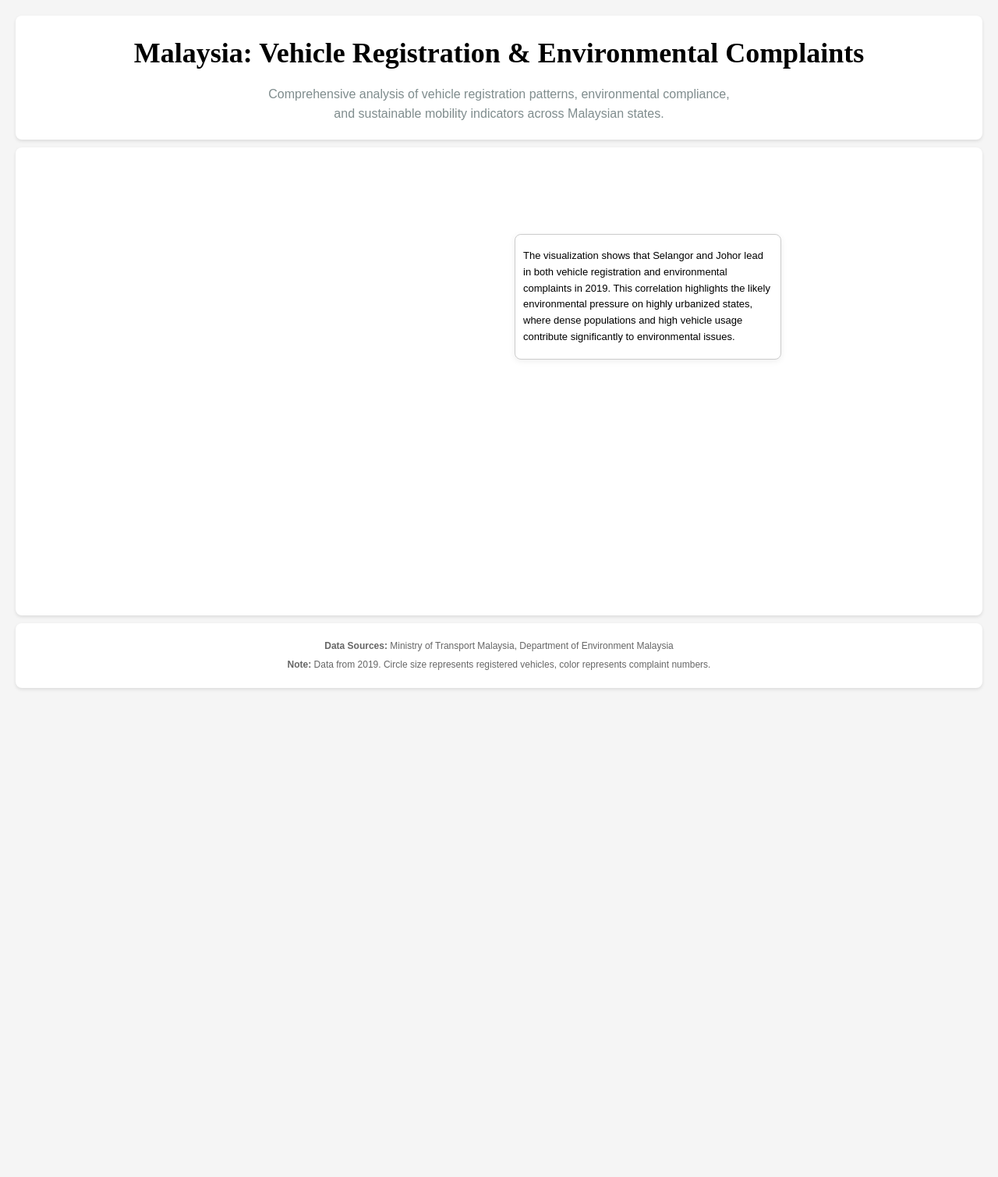
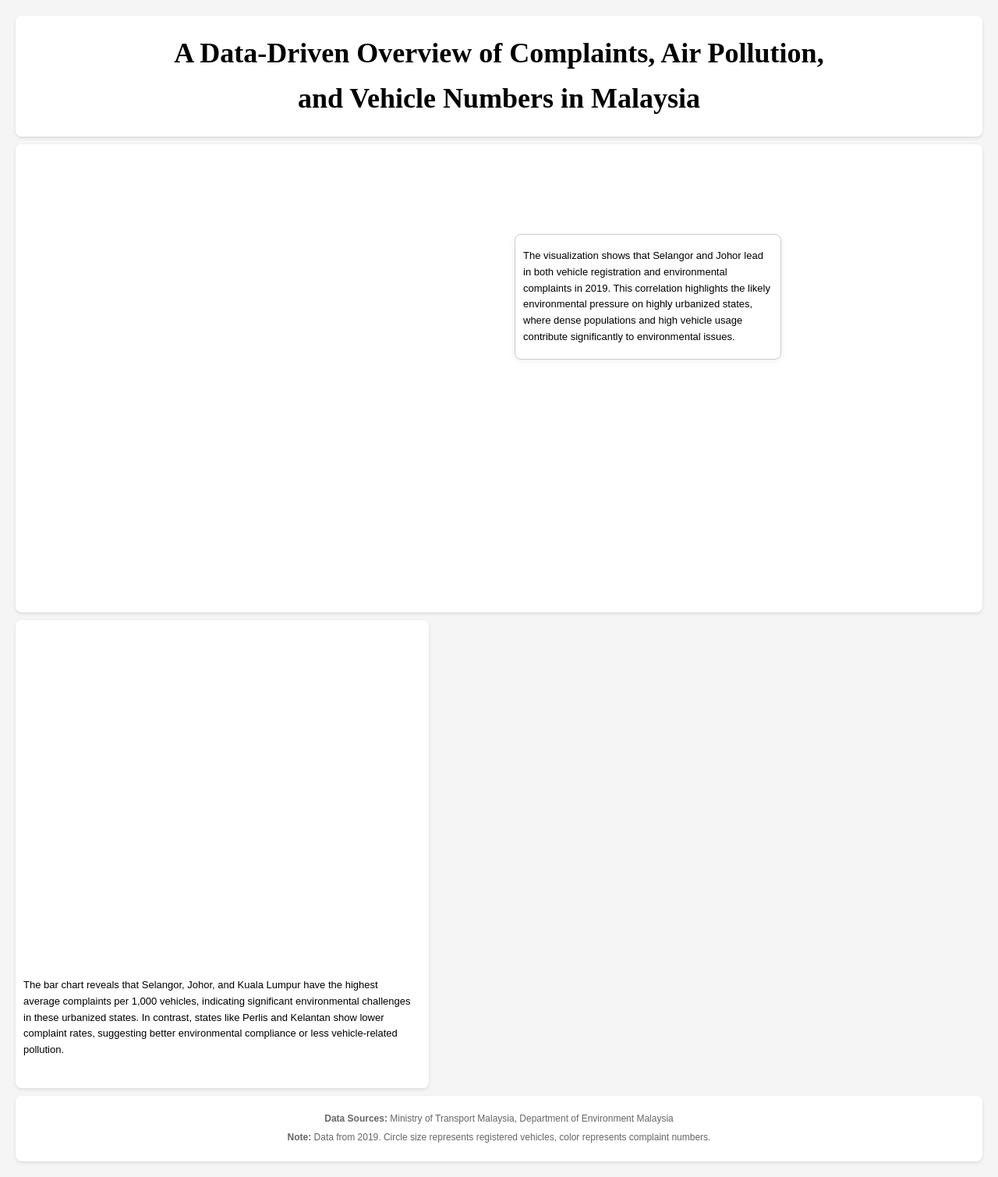
Before and after one commit to amosyap/FIT3179-DV2-W10-Homework, a plain HTML site: page index.html in a window 1280 px wide. Shown: the whole page at 78% size. Before the commit the page ends 902 px from the top, so only its background shows below. Drawn offline with Linux system fonts and the light colour scheme; a script that the page names is missing.

Commit message:
Completed the bar chart and modified the dashboard

```diff
--- a/css/styles.css
+++ b/css/styles.css
@@ -17,7 +17,7 @@ body {
 
 .header h1 {
     font-family: serif;
-    margin: 0 0 10px 0;
+    margin: 0 0 0 0;
     font-size: 36px;
 }
 
@@ -37,16 +37,34 @@ body {
     padding-top: 20px;
 }
 
-.legend-textbox {
+.map-textbox {
     position: absolute;
-    top: 300px;      /* Adjust as needed */
-    left: 660px;   /* Adjust to place next to legend */
+    top: 300px;
+    left: 660px;
     width: 320px;
     background: white;
     border: 1px solid #ccc;
     border-radius: 8px;
-    padding: 4px 10px;  /* ↓ Reduced top/bottom, kept left/right */
+    padding: 4px 10px;
     box-shadow: 0 2px 8px rgba(0,0,0,0.07);
+    font-size: 13px;
+}
+
+#bar_chart {
+    width: 530px;
+    height: 580px;
+    margin: 10px 0;
+    background: white;
+    border-radius: 8px;
+    box-shadow: 0 2px 4px rgba(0,0,0,0.1);
+    padding-top: 20px;
+}
+
+.bar-textbox {
+    position: absolute;
+    top: 1240px;
+    left: 30px;
+    width: 500px;
     font-size: 13px;
 }
 
--- a/index.html
+++ b/index.html
@@ -13,23 +13,26 @@
 <body>
 
     <div class="header">
-        <h1>Malaysia: Vehicle Registration & Environmental Complaints</h1>
-        <p>Comprehensive analysis of vehicle registration patterns, environmental compliance,</p>
-        <p>and sustainable mobility indicators across Malaysian states.</p>
+        <h1>A Data-Driven Overview of Complaints, Air Pollution,</h1>
+        <h1>and Vehicle Numbers in Malaysia</h1>
     </div>
 
     <div class="container">
-        <div class="viz-card" aria-label="Proportional symbol map">
         <div id="symbol_map"></div>
-            <div class="legend-textbox">
+        <div class="map-textbox">
             <p>
             The visualization shows that Selangor and Johor lead in both vehicle registration and environmental complaints in 2019. This correlation highlights the likely environmental pressure on highly urbanized states, where dense populations and high vehicle usage contribute significantly to environmental issues.
             </p>
         </div>
     </div>
 
+    <div class="container">
         <div class="viz-card" aria-label="Average complaints bar chart">
             <div id="bar_chart"></div>
+            <div class="bar-textbox">
+                <p>
+                The bar chart reveals that Selangor, Johor, and Kuala Lumpur have the highest average complaints per 1,000 vehicles, indicating significant environmental challenges in these urbanized states. In contrast, states like Perlis and Kelantan show lower complaint rates, suggesting better environmental compliance or less vehicle-related pollution.
+                </p>
             </div>
         </div>
 
```
Also changed, not shown: js/bar_chart.vl.json (+6 -2 lines). Lines whose indentation alone changed are shown as unchanged.
